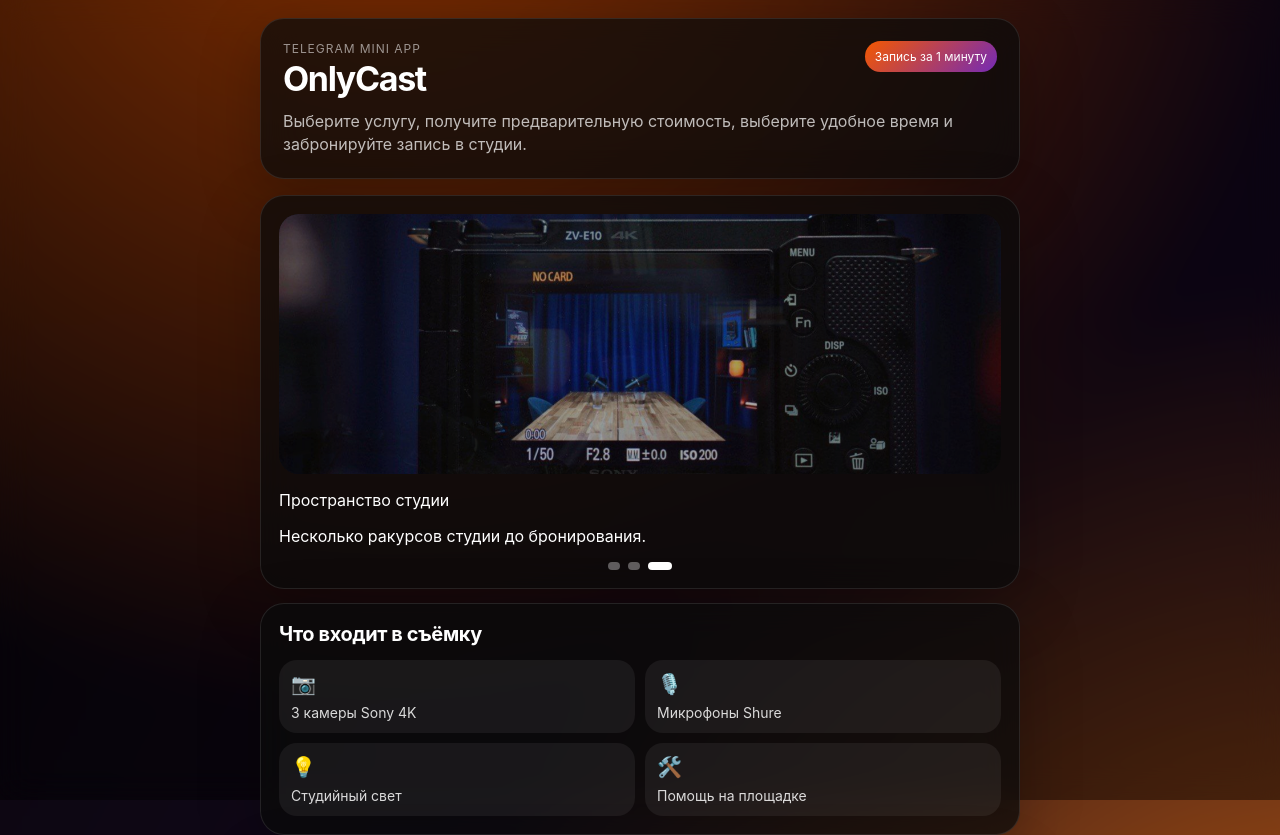
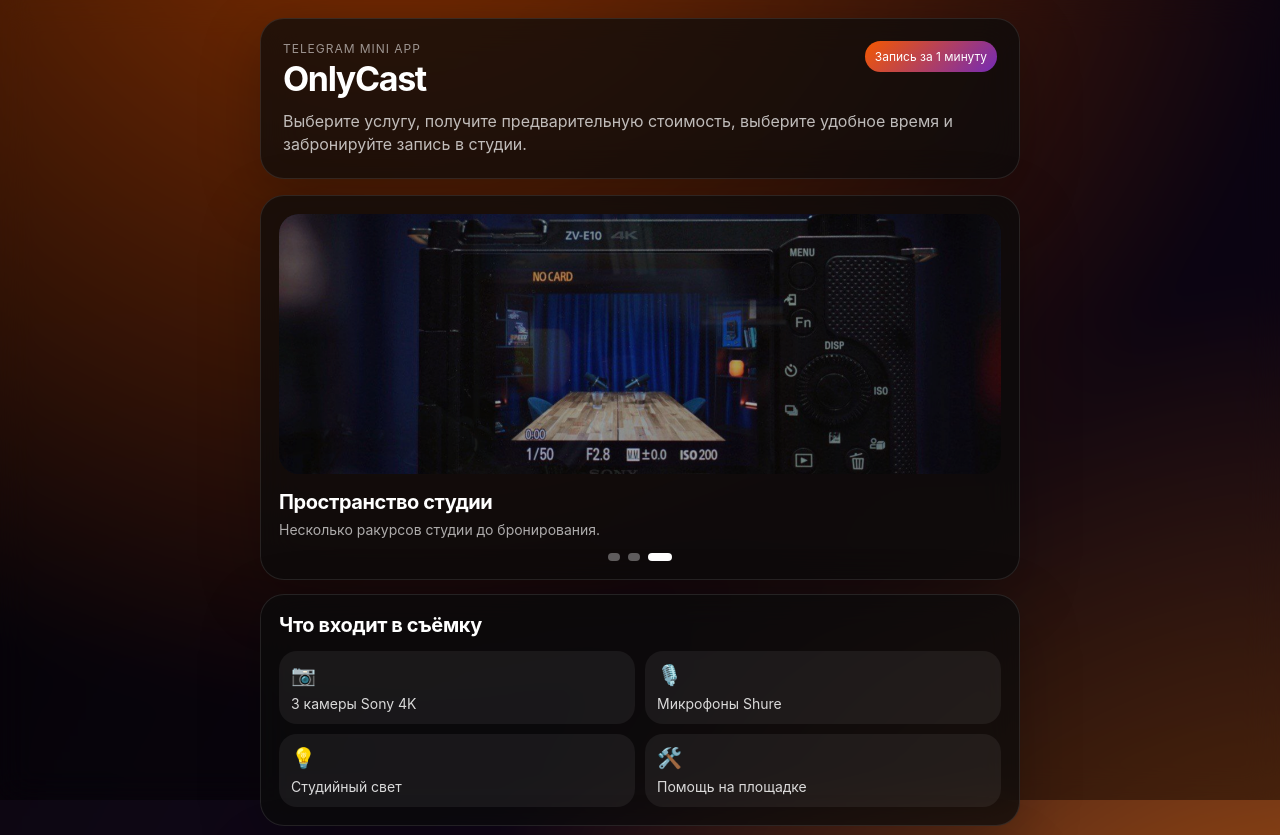
Before and after one commit to Stepiksog/-onlycast-miniap, a React (Vite) app: page / in a window 1280 px wide. Shown: the top 835 px of the page. Built offline with nearby package versions, Linux system fonts and the light colour scheme.

Commit message:
Update styles.css

```diff
--- a/src/styles.css
+++ b/src/styles.css
@@ -66,10 +66,12 @@
     background-position: 0% 50%;
     transform: scale(1);
   }
+
   50% {
     background-position: 100% 50%;
     transform: scale(1.09);
   }
+
   100% {
     background-position: 0% 50%;
     transform: scale(1);
@@ -171,26 +173,23 @@
   transform: scale(1);
 }
 
-.gallery-overlay {
-  position: absolute;
-  left: 14px;
-  right: 14px;
-  bottom: 14px;
-  padding: 12px;
-  border-radius: 16px;
-  background: rgba(0, 0, 0, 0.46);
-  backdrop-filter: blur(12px);
+.gallery-info {
+  margin-top: 16px;
 }
 
-.gallery-overlay-title {
+.gallery-info-title {
   margin: 0;
+  font-size: 20px;
   font-weight: 700;
+  letter-spacing: -0.02em;
+  color: #ffffff;
 }
 
-.gallery-overlay-text {
-  margin: 4px 0 0;
-  font-size: 13px;
-  color: rgba(255, 255, 255, 0.72);
+.gallery-info-text {
+  margin: 6px 0 0;
+  font-size: 14px;
+  line-height: 1.45;
+  color: rgba(255, 255, 255, 0.66);
 }
 
 .dots {
```
